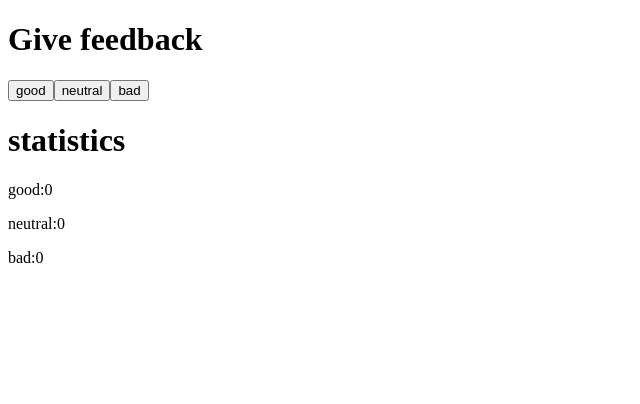
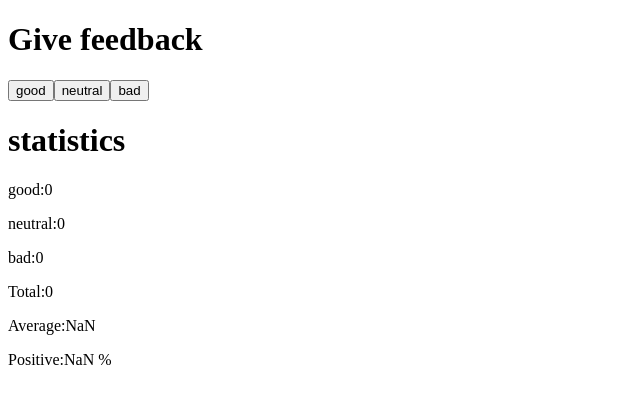
Before and after one commit to Inquisitive-Rishi/FullStackOpen-2022, a React (Vite) app in the folder part1/unicafe/: page / in a window 1280 px wide. Shown: the top 404 px of the page, without its empty margins (0-640 px from the left). Built offline with nearby package versions, Linux system fonts and the light colour scheme.

Commit message:
finish ex 1.7

```diff
--- a/part1/unicafe/src/App.jsx
+++ b/part1/unicafe/src/App.jsx
@@ -39,6 +39,9 @@ const App = () => {
       <CountStat txt='good' value={good}/>
       <CountStat txt='neutral' value={neutral}/>
       <CountStat txt='bad' value={bad}/>
+      <CountStat txt='Total' value={good+neutral+bad}/>
+      <CountStat txt='Average' value={(good - bad)/(good+neutral+bad)}/>
+      <CountStat txt='Positive' value={(good)/(good+neutral+bad)*100+' %'}/>
     </>
   )
 }
```
